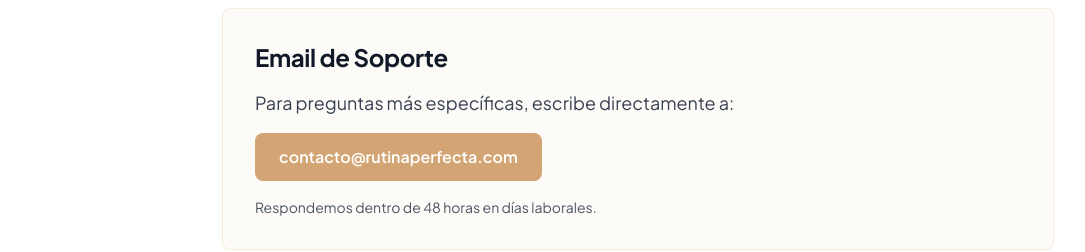
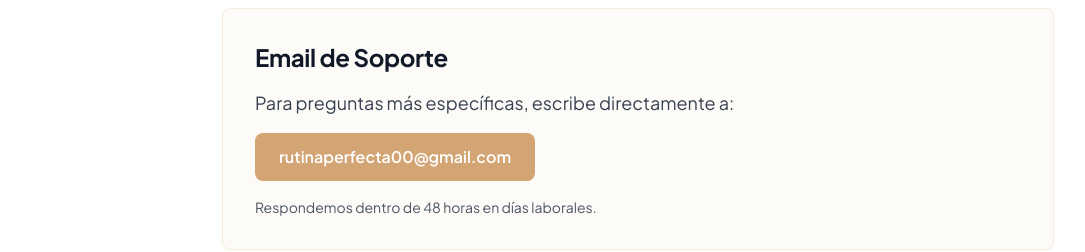
Before and after one commit to jesusmontes5/rutinaperfecta, a Next.js app: page /contacto in a window 1280 px wide. Shown: the part 2100-2352 px from the top of the page, without its empty margins (2-1087 px from the left). Built offline with nearby package versions, Linux system fonts and the light colour scheme.

Commit message:
update: Change contact email to rutinaperfecta00@gmail.com
- Update email in contacto page (link + display)
- Update email in FAQ Client component
- Update email in schema.org markup
- All pages compile successfully

```diff
--- a/app/contacto/page.tsx
+++ b/app/contacto/page.tsx
@@ -126,10 +126,10 @@ export default function ContactPage() {
               Para preguntas más específicas, escribe directamente a:
             </p>
             <a
-              href="mailto:contacto@rutinaperfecta.com"
+              href="mailto:rutinaperfecta00@gmail.com"
               className="inline-block px-6 py-3 bg-gold-primary text-white font-semibold rounded-lg hover:opacity-90 transition"
             >
-              contacto@rutinaperfecta.com
+              rutinaperfecta00@gmail.com
             </a>
             <p className="text-sm text-gray-600 mt-4">
               Respondemos dentro de 48 horas en días laborales.
--- a/app/schema.tsx
+++ b/app/schema.tsx
@@ -11,7 +11,7 @@ export function SchemaMarkup() {
       "contact": {
         "@type": "ContactPoint",
         "contactType": "Customer Support",
-        "email": "contacto@rutinaperfecta.com"
+        "email": "rutinaperfecta00@gmail.com"
       }
     },
     website: {
--- a/components/FAQClient.tsx
+++ b/components/FAQClient.tsx
@@ -25,7 +25,7 @@ const faqCategories = [
       },
       {
         q: '¿Obtengo soporte en vivo si algo no funciona?',
-        a: 'Sí. Tenemos email de soporte (contacto@rutinaperfecta.com) y respondemos dentro de 48 horas. Para problemas técnicos, FAQ detallado en /contacto.'
+        a: 'Sí. Tenemos email de soporte (rutinaperfecta00@gmail.com) y respondemos dentro de 48 horas. Para problemas técnicos, FAQ detallado en /contacto.'
       }
     ]
   },
```
